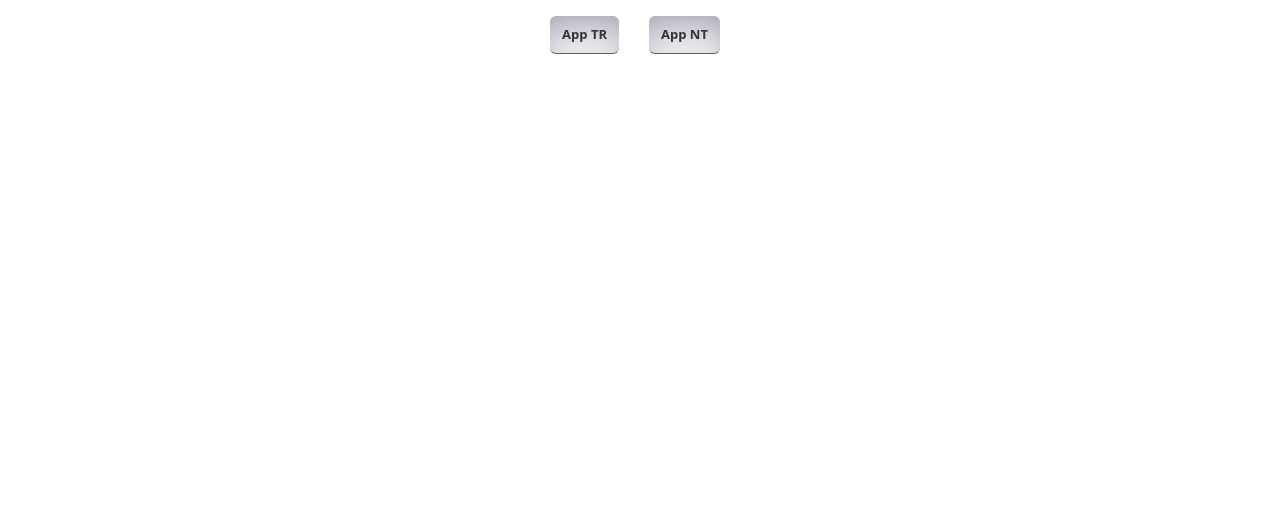
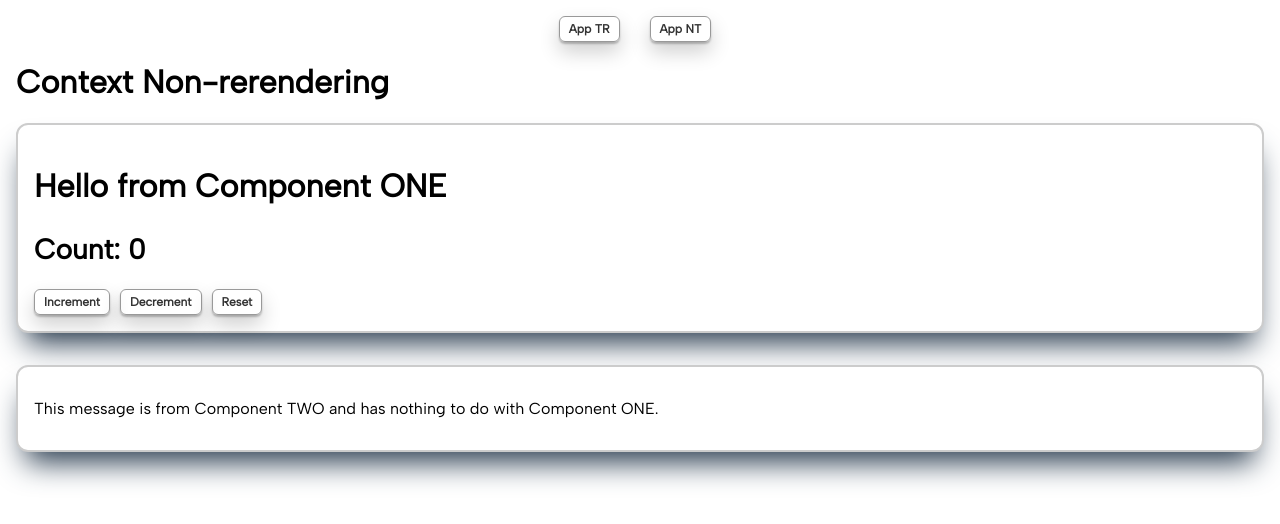
Before and after one commit to nitinsuri/react-contextapi-issues, a React (Create React App) app: page /appnt in a window 1280 px wide. Before the commit this address had no page. Shown: the top 524 px of the page. Built offline with nearby package versions, Linux system fonts and the light colour scheme.

Commit message:
8 files modified

```diff
--- a/src/App.jsx
+++ b/src/App.jsx
@@ -5,10 +5,10 @@ import ComponentFour from './ComponentFour';
 import './style.css';
 
 function App() {
-  const [countOne, setCountOne] = useState(10);
+  const [countOne, setCountOne] = useState(0);
   return (
     <>
-      <h1>Troubled Context</h1>
+      <h1>Context Rerendering</h1>
       <AppContext.Provider value={[countOne, setCountOne]}>
         <ComponentThree />
         <ComponentFour />
--- a/src/AppNT.jsx
+++ b/src/AppNT.jsx
@@ -7,7 +7,7 @@ import './style.css';
 function AppNT() {
   return (
     <>
-      <h1>Untroubled Context</h1>
+      <h1>Context Non-rerendering</h1>
       <AppProvider>
         <ComponentOne />
         <ComponentTwo />
--- a/src/ComponentFour.jsx
+++ b/src/ComponentFour.jsx
@@ -1,13 +1,13 @@
 import React, { useContext } from 'react';
 
 export default function ComponentFour() {
-  console.log('ComponentFour');
+  console.log('Component FOUR');
   return (
     <>
       <section>
         <p>
-          This message is from ComponentFour and has nothing to do with
-          ComponentThree.
+          This message is from Component FOUR and has nothing to do with
+          Component THREE.
         </p>
       </section>
     </>
--- a/src/ComponentOne.jsx
+++ b/src/ComponentOne.jsx
@@ -2,12 +2,16 @@ import React, { useContext } from 'react';
 import { AppContext } from './AppContext';
 
 export default function ComponentOne() {
-  console.log('ComponentOne');
+  console.log('Component ONE');
   const [count, setCount] = useContext(AppContext);
+  const handleReset = () => {
+    setCount(0);
+    console.clear();
+  };
   return (
     <>
       <section>
-        <h1>Hello from ComponentOne</h1>
+        <h1>Hello from Component ONE</h1>
         <h2>Count: {count}</h2>
         <button onClick={() => setCount((count) => count + 1)}>
           Increment
@@ -15,7 +19,7 @@ export default function ComponentOne() {
         <button onClick={() => setCount((count) => count - 1)}>
           Decrement
         </button>
-        <button onClick={() => setCount(0)}>Reset</button>
+        <button onClick={() => handleReset()}>Reset</button>
       </section>
     </>
   );
--- a/src/ComponentThree.jsx
+++ b/src/ComponentThree.jsx
@@ -2,12 +2,16 @@ import React, { useContext } from 'react';
 import { AppContext } from './AppContext';
 
 export default function ComponentThree() {
+  console.log('Component THREE');
   const [countOne, setCountOne] = useContext(AppContext);
-  console.log('ComponentThree');
+  const handleReset = () => {
+    setCountOne(0);
+    console.clear();
+  };
   return (
     <>
       <section>
-        <h1>Hello from ComponentThree</h1>
+        <h1>Hello from Component THREE</h1>
         <h2>Count: {countOne}</h2>
         <button onClick={() => setCountOne((countOne) => countOne + 1)}>
           Increment
@@ -15,7 +19,7 @@ export default function ComponentThree() {
         <button onClick={() => setCountOne((countOne) => countOne - 1)}>
           Decrement
         </button>
-        <button onClick={() => setCountOne(10)}>Reset</button>
+        <button onClick={() => handleReset()}>Reset</button>
       </section>
     </>
   );
--- a/src/ComponentTwo.jsx
+++ b/src/ComponentTwo.jsx
@@ -2,13 +2,13 @@ import React, { useContext } from 'react';
 import { AppContext } from './AppContext';
 
 export default function ComponentTwo() {
-  console.log('ComponentTwo');
+  console.log('Component TWO');
   return (
     <>
       <section>
         <p>
-          This message is from ComponentTwo and has nothing to do with
-          ComponentOne.
+          This message is from Component TWO and has nothing to do with
+          Component ONE.
         </p>
       </section>
     </>
--- a/src/index.js
+++ b/src/index.js
@@ -13,7 +13,7 @@ root.render(
       <Nav />
       <Routes>
         <Route path="/" element={<App />} />
-        <Route path="/appone" element={<AppNT />} />
+        <Route path="/appnt" element={<AppNT />} />
       </Routes>
     </BrowserRouter>
   </StrictMode>
--- a/src/style.css
+++ b/src/style.css
@@ -30,32 +30,24 @@ section {
 
 a,
 button {
-  box-shadow: rgba(50, 50, 93, 0.25) 0px 30px 60px -12px inset,
-    rgba(0, 0, 0, 0.3) 0px 18px 36px -18px inset;
+  background-color: transparent;
+  border: 1px solid #999;
   border-radius: 6px;
-  color: white;
+  box-shadow: rgba(0, 0, 0, 0.19) 0px 10px 20px, rgba(0, 0, 0, 0.23) 0px 2px 2px;
+  color: #333;
   cursor: pointer;
-  font-family: ui-sans-serif, system-ui, sans-serif;
   font-weight: 600;
-  font-size: 13px;
-  line-height: 1.6;
+  font-size: 0.75em;
+  line-height: 1;
   margin-right: 10px;
-  padding: 8px 12px;
+  padding: 0.5em 0.75em;
   text-decoration: none;
   transition: all 0.25s;
 }
-button:hover {
-  background-color: #645ed6;
-}
-a {
-  background-color: transparent;
-  border: 1px solid #5f5f5f;
-  border-width: 0 0 1px 0;
-  color: #333;
-}
 
+button:hover,
 a:hover {
-  background-color: #ccc;
+  box-shadow: rgba(0, 0, 0, 0.19) 0px 10px 20px, rgba(0, 0, 0, 0.23) 0px 6px 6px;
 }
 nav {
   display: flex;
```
